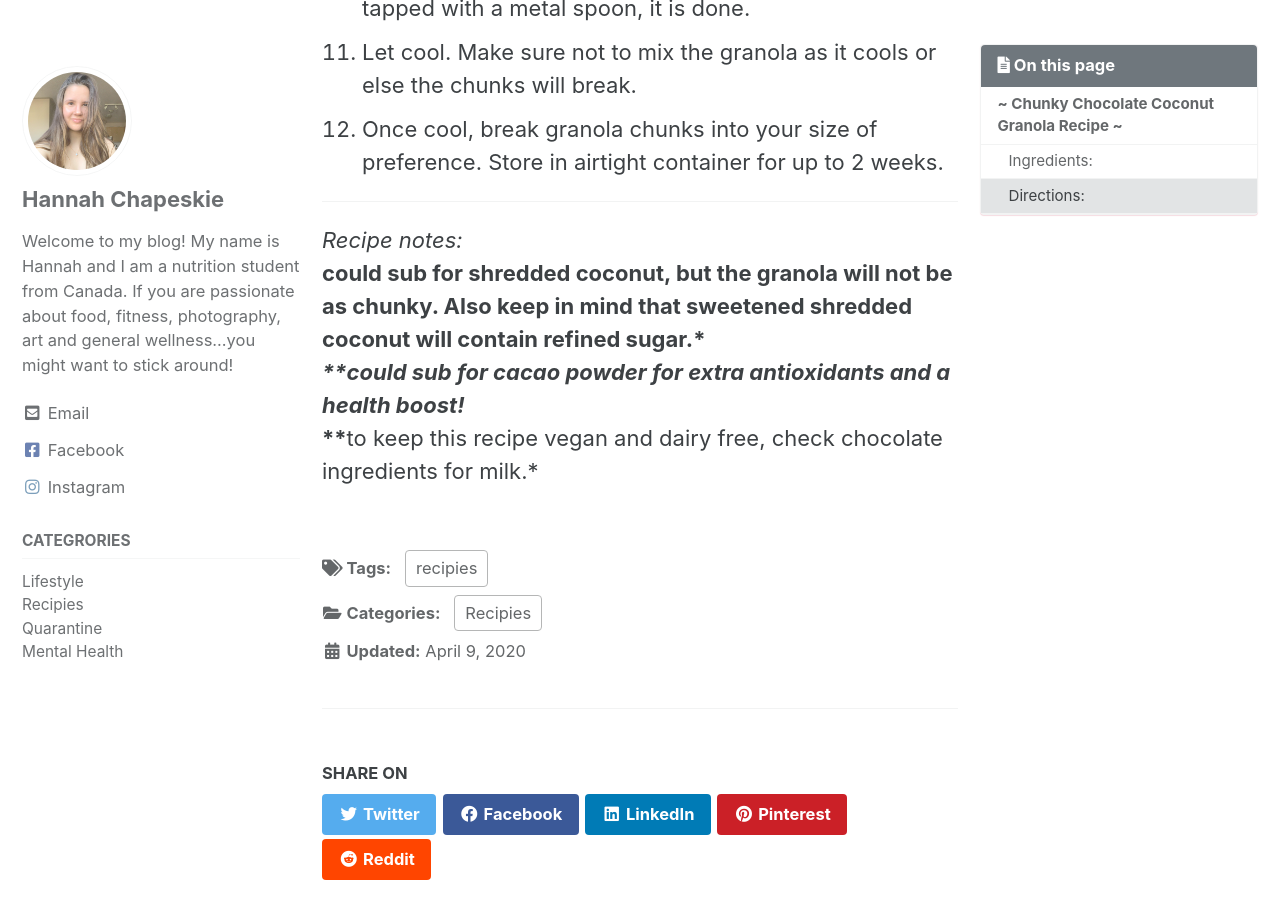
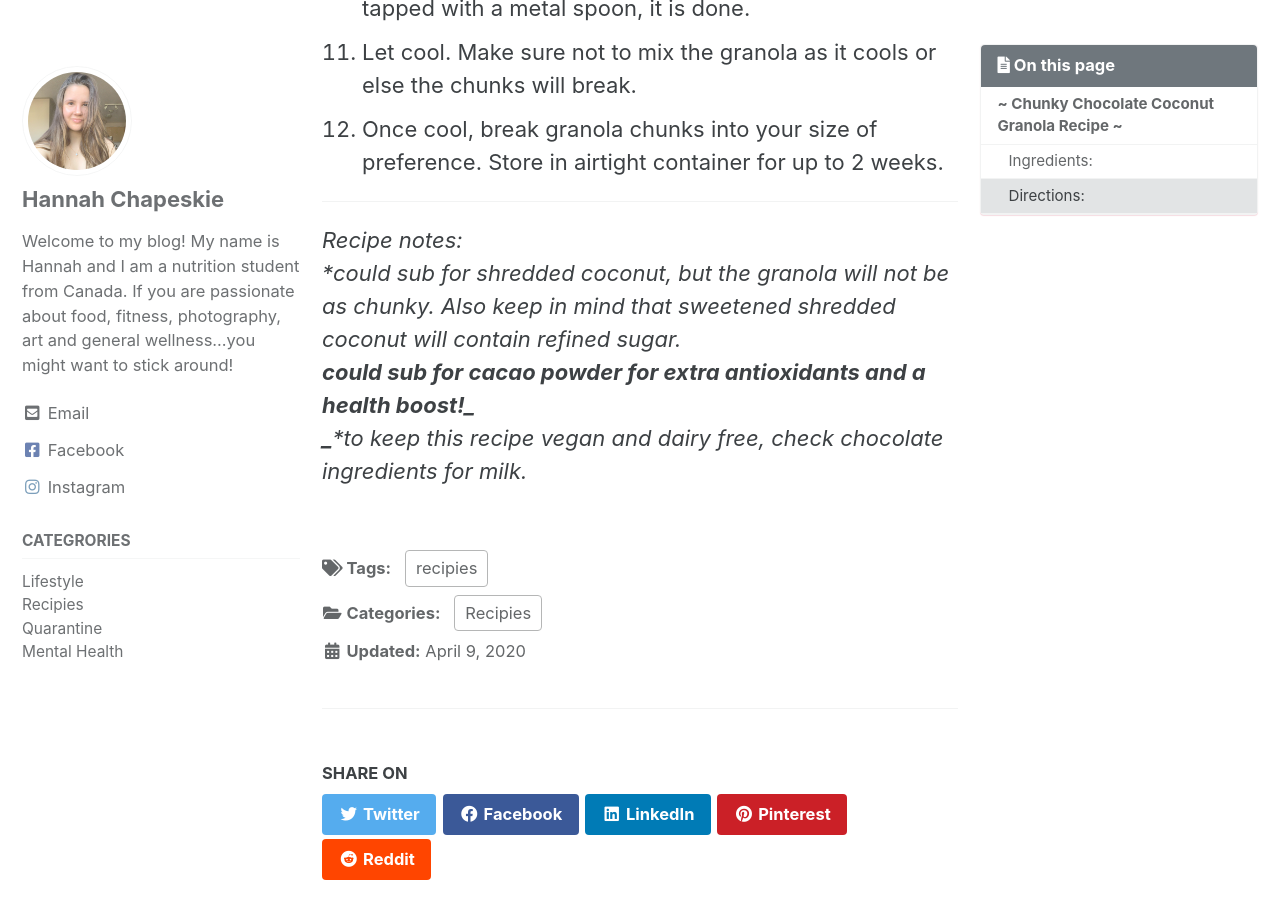
Before and after one commit to dylanbabel/yinandyams, a Jekyll site: the page built from _posts/2020-04-09-chunky-chocolate-coconut-granola.md, in a window 1280 px wide and 900 px high, scrolled down 2568 px. Built offline with Jekyll 4.4.1, drawn with Linux system fonts in a browser that asks for light colours; cached includes are drawn as plain includes.

```diff
--- a/_posts/2020-04-09-chunky-chocolate-coconut-granola.md
+++ b/_posts/2020-04-09-chunky-chocolate-coconut-granola.md
@@ -64,6 +64,6 @@ So, if you are looking for an easy, relatively cheap and guilt free granola that
 ***
 
 *Recipe notes:*<br>
-**could sub for shredded coconut, but the granola will not be as chunky. Also keep in mind that sweetened shredded coconut will contain refined sugar.* <br>
+_*could sub for shredded coconut, but the granola will not be as chunky. Also keep in mind that sweetened shredded coconut will contain refined sugar._ <br>
 _**could sub for cacao powder for extra antioxidants and a health boost!_ <br>
-****to keep this recipe vegan and dairy free, check chocolate ingredients for milk.*
+_***to keep this recipe vegan and dairy free, check chocolate ingredients for milk._
```
